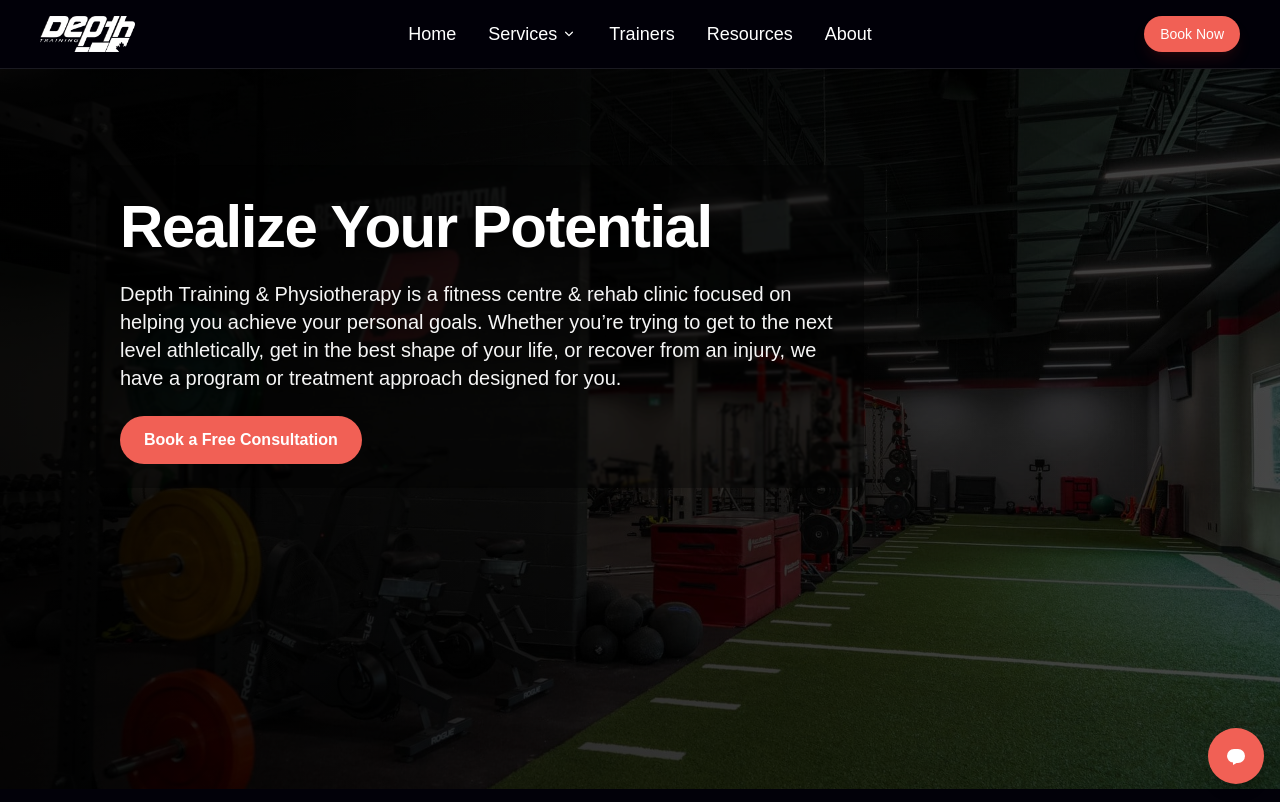
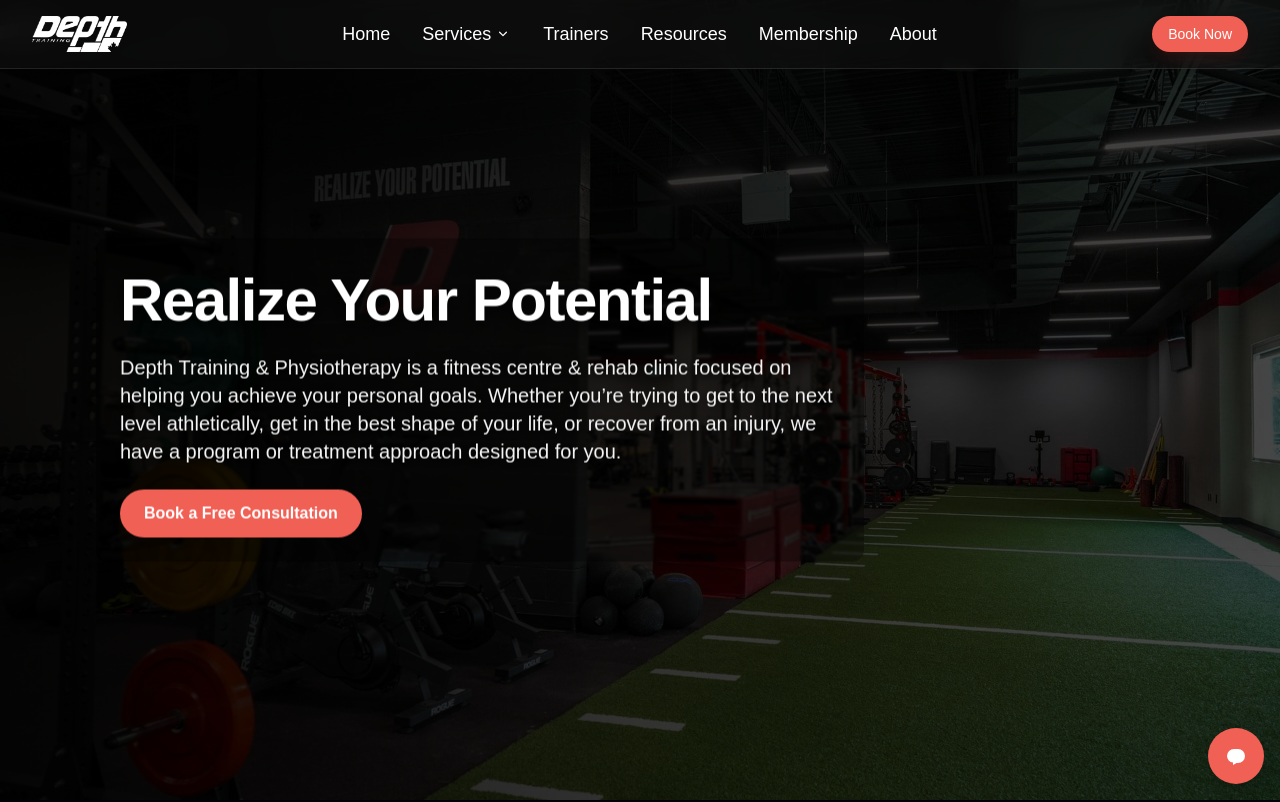
Before and after one commit to shishir95/depth-training-frontend, a Next.js app: page /home in a window 1280 px wide. Shown: the top 802 px of the page. Built offline with nearby package versions, Linux system fonts and the light colour scheme.

Commit message:
home page hero and space problem fixed

```diff
--- a/src/app/layout.js
+++ b/src/app/layout.js
@@ -25,7 +25,7 @@ export default function RootLayout({ children }) {
   return (
     <html lang="en">
       <body
-        className={`${geistSans.variable} ${geistMono.variable} antialiased bg-black text-white`}
+        className={`${geistSans.variable} ${geistMono.variable} antialiased text-white `}
       >
         <AnimationScroll>
           <div className="relative isolate min-h-screen w-full overflow-hidden bg-[#020109] text-white">
@@ -38,7 +38,9 @@ export default function RootLayout({ children }) {
               <div className="h-1/2 w-full bg-[radial-gradient(circle,_rgba(255,138,128,0.4),_transparent_70%)]" />
             </div>
 
-            <div className="relative z-10">{children}</div>
+            <div className="relative z-10 min-h-screen w-full bg-[#020109]">
+              {children}
+            </div>
           </div>
         </AnimationScroll>
         <FloatingChatFab />
--- a/src/components/common/CustomerReviews.jsx
+++ b/src/components/common/CustomerReviews.jsx
@@ -85,14 +85,16 @@ export default function CustomerReviews() {
   }
 
   return (
-    <section className="relative py-16 text-white">
+    <section className="relative  text-white">
       <div
         aria-hidden="true"
         className="pointer-events-none absolute inset-0 -z-10 bg-[radial-gradient(circle_at_center,rgba(248,113,113,0.35),transparent_65%),#020109]"
       />
       <div className="mx-auto max-w-6xl px-6">
         <header className="mb-10 text-center">
-          <p className="text-xs tracking-[0.35em] text-zinc-300">TESTIMONIALS</p>
+          <p className="text-xs tracking-[0.35em] text-zinc-300">
+            TESTIMONIALS
+          </p>
           <h2 className="mt-3 text-3xl font-semibold sm:text-4xl">
             What our clients say
           </h2>
--- a/src/components/common/FooterStrip.jsx
+++ b/src/components/common/FooterStrip.jsx
@@ -22,7 +22,11 @@ const SOCIALS = [
     name: "YouTube",
     href: "https://www.youtube.com/",
     icon: (
-      <svg viewBox="0 0 24 24" className="h-[18px] w-[18px]" fill="currentColor">
+      <svg
+        viewBox="0 0 24 24"
+        className="h-[18px] w-[18px]"
+        fill="currentColor"
+      >
         <path d="M23.5 7.2a4 4 0 0 0-2.8-2.8C18.9 3.8 12 3.8 12 3.8s-6.9 0-8.7.6A4 4 0 0 0 .5 7.2 41.4 41.4 0 0 0 0 12a41.4 41.4 0 0 0 .5 4.8 4 4 0 0 0 2.8 2.8c1.8.6 8.7.6 8.7.6s6.9 0 8.7-.6a4 4 0 0 0 2.8-2.8A41.4 41.4 0 0 0 24 12a41.4 41.4 0 0 0-.5-4.8ZM9.75 15.02V8.98L15.5 12l-5.75 3.02Z" />
       </svg>
     ),
@@ -76,7 +80,7 @@ export default function FooterStrip() {
       transition={{ duration: 0.5, ease: "easeOut" }}
     >
       <div className="relative left-1/2 w-screen -translate-x-1/2 bg-[radial-gradient(circle_at_top,_rgba(244,63,94,0.22),_transparent_60%),#050509]">
-        <div className="w-full px-6 py-10 lg:px-16">
+        <div className="w-full px-6 py-5 lg:px-16">
           <div className="mx-auto flex max-w-6xl flex-col gap-5 rounded-2xl border border-white/8 bg-[var(--depth-card)]/85 px-6 py-6 shadow-[0_18px_45px_rgba(0,0,0,0.7)] backdrop-blur-md md:flex-row md:items-center md:justify-between md:px-8 md:py-7">
             <div className="max-w-xl">
               <p className="text-[12px] uppercase tracking-[0.35em] text-[var(--depth-muted)]">
@@ -122,7 +126,9 @@ export default function FooterStrip() {
                     key={social.name}
                     href={social.href}
                     aria-label={social.name}
-                    target={social.href.startsWith("http") ? "_blank" : undefined}
+                    target={
+                      social.href.startsWith("http") ? "_blank" : undefined
+                    }
                     rel={
                       social.href.startsWith("http") ? "noreferrer" : undefined
                     }
--- a/src/components/common/Header.jsx
+++ b/src/components/common/Header.jsx
@@ -14,7 +14,6 @@ const MENU = [
         label: "Fitness",
         items: [
           { label: "Class Schedule", href: "/services" },
-          { label: "Membership", href: "/membership" },
           {
             label: "Personal Training",
             href: "/services/personal-training",
@@ -52,9 +51,15 @@ const MENU = [
             label: "Vestibular Physiotherapy",
             href: "/services/vestibular-physiotherapy",
           },
-          { label: "Medical Acupuncture", href: "/services/medical-acupuncture" },
+          {
+            label: "Medical Acupuncture",
+            href: "/services/medical-acupuncture",
+          },
           { label: "Game Ready Rental", href: "/services/game-ready-rental" },
-          { label: "GLA:D for Hip/Knee OA", href: "/services/glad-hip-knee-oa" },
+          {
+            label: "GLA:D for Hip/Knee OA",
+            href: "/services/glad-hip-knee-oa",
+          },
           {
             label: "Infrared Sauna & Plunge",
             href: "/services/infrared-sauna-plunge",
@@ -92,6 +97,7 @@ const MENU = [
   },
   { label: "Trainers", href: "/trainer" },
   { label: "Resources", href: "/resourcepage" },
+  { label: "Membership", href: "/membership" },
   { label: "About", href: "/about" },
 ];
 
@@ -139,24 +145,23 @@ export default function Header() {
     <header
       ref={wrapRef}
       className={[
-        "sticky inset-x-0 top-0 z-50 w-full",
-        "border-b border-white/10 bg-[#020109]/85 backdrop-blur-md",
+        " fixed top-0 z-50 w-full",
+        "backdrop-blur-md", // glass blur
+        "bg-neutral-900/40 border-b border-white/10", // translucent bg + hairline
         "transition-all duration-300",
         scrolled
-          ? "shadow-[0_10px_40px_-15px_rgba(0,0,0,0.75)]"
+          ? "bg-neutral-900/60 shadow-[0_6px_30px_-10px_rgba(0,0,0,0.6)]"
           : "shadow-none",
       ].join(" ")}
       role="banner"
     >
       {/* bar */}
-      {/* 🔥 removed max-w-7xl + mx-auto so the nav spans full width */}
-      <nav className="w-full px-4 sm:px-6 lg:px-10 text-white">
-        <div
-          className={`flex items-center justify-between ${
-            scrolled ? "py-2" : "py-4"
-          }`}
+      <nav
+        className={`mx-auto max-w-7xl px-4 md:px-8 ${
+          scrolled ? "py-2" : "py-3 md:py-4"
+        } text-white`}
       >
-          <div className="flex flex-1 items-center">
+        <div className="flex items-center justify-between">
           <Link
             href="/"
             className="flex items-center gap-2 font-semibold tracking-wide"
@@ -167,10 +172,9 @@ export default function Header() {
               className="h-9 w-auto"
             />
           </Link>
-          </div>
 
           {/* Desktop menu */}
-          <ul className="hidden flex-1 items-center justify-center gap-8 md:flex">
+          <ul className="hidden md:flex items-center gap-8">
             {MENU.map((m, idx) => (
               <li key={m.label} className="relative">
                 {m.type === "mega" ? (
@@ -260,7 +264,6 @@ export default function Header() {
             ))}
           </ul>
 
-          <div className="flex flex-1 items-center justify-end gap-3">
           {/* CTA */}
           <Link
             href="/book"
@@ -271,17 +274,14 @@ export default function Header() {
 
           {/* Mobile burger placeholder (wire in your drawer if needed) */}
           <button
-              className="inline-flex h-9 w-9 items-center justify-center rounded-md border border-white/10 hover:bg-white/10 md:hidden"
+            className="md:hidden inline-flex h-9 w-9 items-center justify-center rounded-md border border-white/10 hover:bg-white/10"
             aria-label="Open menu"
-              onClick={() =>
-                setOpenRoot(openRoot === "mobile" ? null : "mobile")
-              }
+            onClick={() => setOpenRoot(openRoot === "mobile" ? null : "mobile")}
           >
             <svg viewBox="0 0 24 24" className="h-5 w-5" fill="currentColor">
               <path d="M4 7h16M4 12h16M4 17h16" />
             </svg>
           </button>
-          </div>
         </div>
       </nav>
 
@@ -292,7 +292,7 @@ export default function Header() {
       >
         <div className="bg-neutral-900/70 backdrop-blur-md">
           <ul className="px-4 py-2 space-y-1">
-            {MENU.map((m) => (
+            {MENU.map((m, idx) => (
               <li key={m.label} className="border-b border-white/10">
                 {m.type !== "mega" ? (
                   <Link
--- a/src/components/common/Hero.jsx
+++ b/src/components/common/Hero.jsx
@@ -3,9 +3,11 @@ import "../../app/globals.css";
 const Hero = (props) => {
   return (
     <section
-      className="relative w-full h-[90vh] bg-cover bg-center flex items-center justify-center text-center text-white"
+      className="relative w-full h-[120vh] bg-cover bg-center flex items-center justify-center text-center text-white"
       style={{
         backgroundImage: "('/MC-banner-OS25 1.purlng')", // <-- image in public folder
+        backgroundPosition: "center",
+        backgroundSize: "cover",
       }}
     >
       <div className="absolute inset-0 bg-black opacity-50"></div>
--- a/src/components/home/ArticleSection.jsx
+++ b/src/components/home/ArticleSection.jsx
@@ -29,7 +29,7 @@ const posts = [
 
 const ArticlesSection = () => {
   return (
-    <section className="w-full bg-[radial-gradient(circle_at_top,_rgba(244,63,94,0.22),_transparent_60%),#050509] py-16">
+    <section className="w-full bg-[radial-gradient(circle_at_top,_rgba(244,63,94,0.22),_transparent_60%),#050509] py-10">
       <div className="mx-auto max-w-7xl px-4">
         <p className="text-center text-[12px] uppercase tracking-[0.35em] text-[var(--depth-muted)]">
           Resources
--- a/src/components/home/FacilitiesSection.jsx
+++ b/src/components/home/FacilitiesSection.jsx
@@ -57,7 +57,7 @@ export default function FacilitiesSection() {
   };
 
   return (
-    <section className="w-full bg-[radial-gradient(circle_at_top,_rgba(244,63,94,0.16),_transparent_60%),#050509] py-16 text-white">
+    <section className="w-full bg-[radial-gradient(circle_at_top,_rgba(244,63,94,0.16),_transparent_60%),#050509] py-10 text-white">
       <div className="mx-auto max-w-7xl px-4 sm:px-8 lg:px-10">
         {/* Heading */}
         <p className="text-center text-[12px] uppercase tracking-[0.35em] text-[var(--depth-muted)]">
--- a/src/components/home/HeroTitleAnimation.jsx
+++ b/src/components/home/HeroTitleAnimation.jsx
@@ -11,7 +11,7 @@ export default function HeroTitleAnimation({
 }) {
   return (
     <section
-      className="relative w-full h-[90vh] bg-cover bg-center bg-no-repeat"
+      className="relative w-full h-[100vh] bg-cover bg-center bg-no-repeat"
       style={{
         backgroundImage: "url('/assets/dsc.jpg')", // or your hero image
         backgroundPosition: "center",
@@ -24,7 +24,7 @@ export default function HeroTitleAnimation({
         <div className="absolute inset-0 bg-gradient-to-r from-black/75 via-black/30 to-transparent" />
       </div>
 
-      <div className="relative max-w-6xl mx-auto px-4 sm:px-6 lg:px-8 py-20 lg:py-24">
+      <div className="relative top-1/2 -translate-y-1/2 max-w-6xl mx-auto px-4 sm:px-6 lg:px-8 py-20 lg:py-24">
         {/* Text block with subtle panel on top of image */}
         <div className="inline-block max-w-3xl bg-black/35 sm:bg-black/30 rounded-xl px-4 py-5 sm:px-6 sm:py-6 backdrop-blur-[1px]">
           <motion.h1
--- a/src/components/home/OurOfferSection.jsx
+++ b/src/components/home/OurOfferSection.jsx
@@ -27,7 +27,7 @@ export default function OurOfferSection() {
     },
   ];
   return (
-    <section className="w-full bg-[radial-gradient(circle_at_top,_rgba(244,63,94,0.2),_transparent_60%),#050509] py-16">
+    <section className="w-full bg-[radial-gradient(circle_at_top,_rgba(244,63,94,0.2),_transparent_60%),#050509]">
       <div className="mx-auto max-w-7xl px-4">
         <p className="text-center text-[12px] uppercase tracking-[0.35em] text-[var(--depth-muted)]">
           Programs
--- a/src/components/home/TeamSection.jsx
+++ b/src/components/home/TeamSection.jsx
@@ -249,7 +249,7 @@ export default function TeamSection() {
   };
 
   return (
-    <section className="w-full bg-[radial-gradient(circle_at_top,_rgba(244,63,94,0.18),_transparent_60%),#050509] py-16 text-white">
+    <section className="w-full bg-[radial-gradient(circle_at_top,_rgba(244,63,94,0.18),_transparent_60%),#050509] text-white">
       <div className="mx-auto max-w-7xl px-4">
         {/* Title */}
         <div className="text-center">
```
Lines whose indentation alone changed are shown as unchanged.
